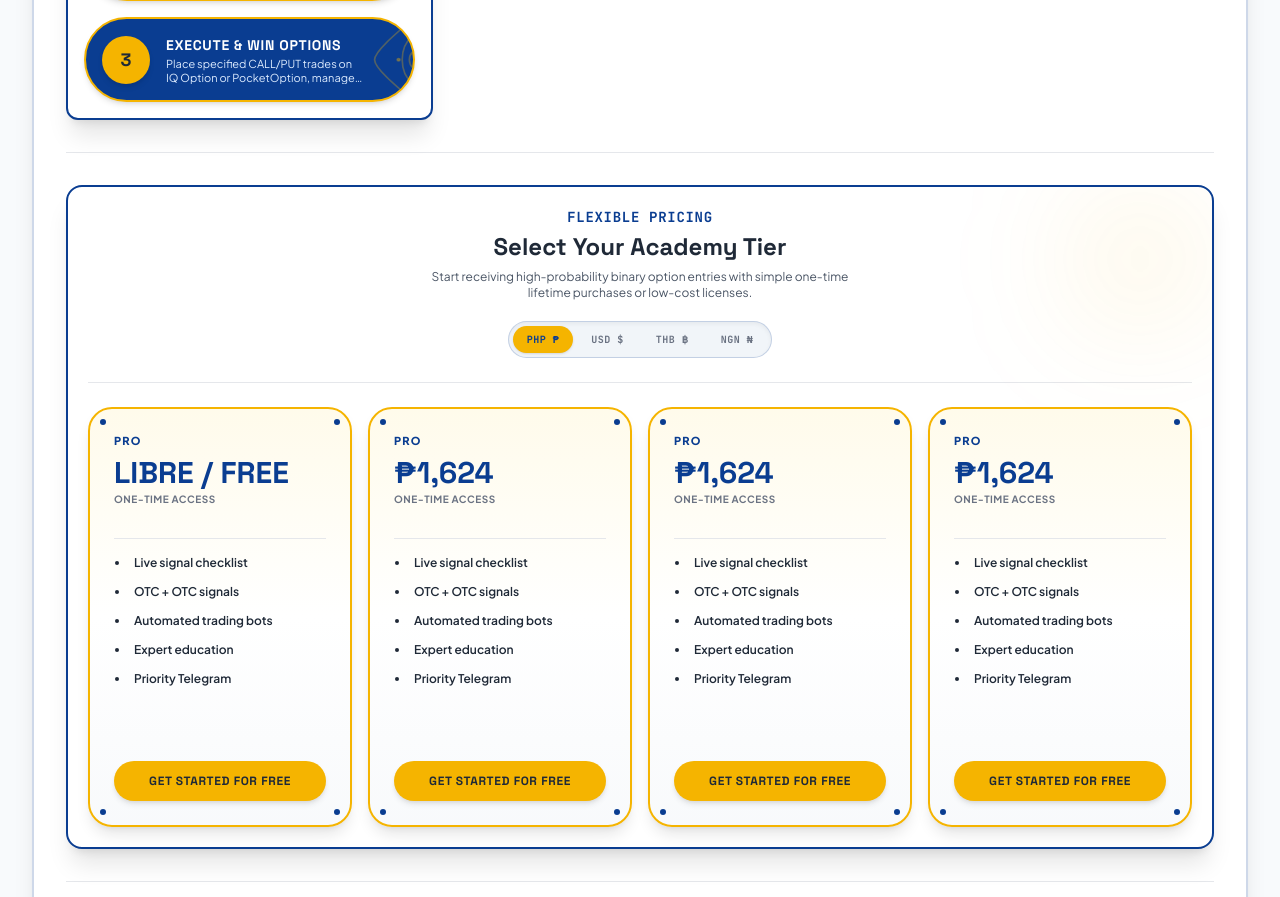
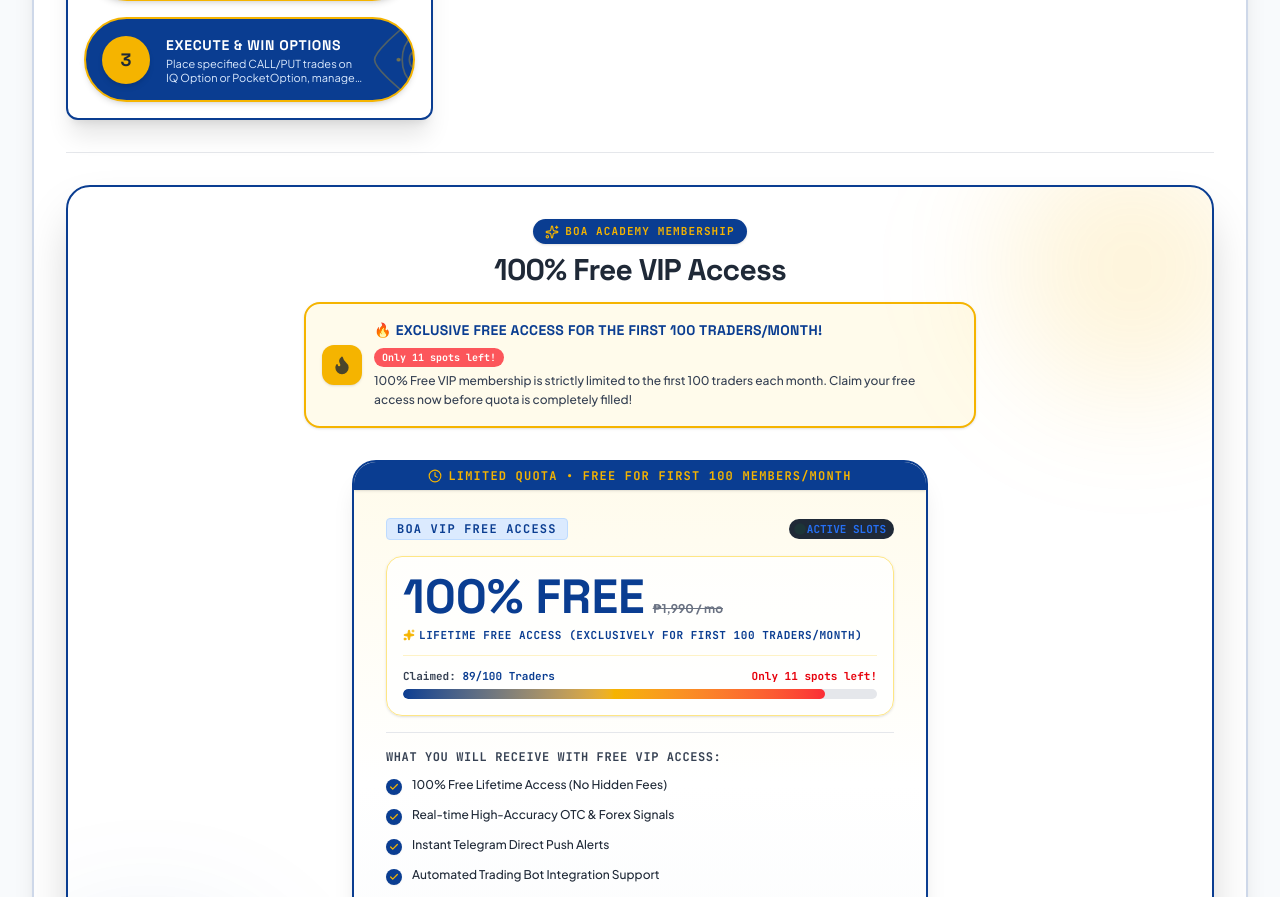
Before and after one commit to BOAINTER/Philippines1, a React (Vite) app: page / in a window 1280 px wide. Shown: the part 1880-2777 px from the top of the page. Built offline with nearby package versions, Linux system fonts and the light colour scheme.

Commit message:
feat: update to free pricing model
Consolidate pricing plans into a single free tier and update the UI to focus on VIP access and Telegram integration.

```diff
--- a/src/components/PricingSection.tsx
+++ b/src/components/PricingSection.tsx
@@ -1,144 +1,164 @@
 import { useState } from 'react';
 import { PricingPlan } from '../types';
-import { Check, Sparkles, RefreshCw } from 'lucide-react';
-import { motion, AnimatePresence } from 'motion/react';
+import { Check, Sparkles, Clock, AlertTriangle, ArrowRight, Flame } from 'lucide-react';
+import { motion } from 'motion/react';
 
 interface PricingSectionProps {
   plans: PricingPlan[];
   onSelectPlan: (planName: string) => void;
 }
 
-type Currency = 'USD' | 'PHP' | 'THB' | 'NGN';
-
-export default function PricingSection({ plans, onSelectPlan }: PricingSectionProps) {
-  const [currency, setCurrency] = useState<Currency>('PHP');
-
-  const getLocalizedPrice = (usdPrice: number, cur: Currency) => {
-    if (usdPrice === 0) {
-      return cur === 'PHP' ? 'LIBRE / FREE' : cur === 'THB' ? 'ฟรี' : 'FREE';
-    }
-    switch (cur) {
-      case 'PHP':
-        return `₱${(usdPrice * 56).toLocaleString()}`;
-      case 'NGN':
-        return `₦${(usdPrice * 1500).toLocaleString()}`;
-      case 'THB':
-        return `฿${(usdPrice * 35).toLocaleString()}`;
-      case 'USD':
-      default:
-        return `$${usdPrice}`;
-    }
+export default function PricingSection({ plans }: PricingSectionProps) {
+  const telegramUrl = 'https://t.me/+EQM592BjHx42MmM1';
+  const plan = plans[0] || {
+    id: 'plan_free',
+    name: 'BOA VIP FREE ACCESS',
+    price: 0,
+    period: 'Free for first 100 traders/month',
+    features: [
+      '100% Free Lifetime Access (No Hidden Fees)',
+      'Real-time High-Accuracy OTC & Forex Signals',
+      'Instant Telegram Direct Push Alerts',
+      'Automated Trading Bot Integration Support',
+      'Complete Academy Training & Risk Management Course',
+      '24/7 VIP Community Access & Master Bo Guidance'
+    ]
   };
 
+  // Quota calculation (e.g. 89 claimed out of 100)
+  const claimedCount = 89;
+  const totalSlots = 100;
+  const remainingSlots = totalSlots - claimedCount;
+
   return (
-    <div id="pricing" className="p-5 rounded-2xl border-2 border-[#0A3D91] bg-white shadow-xl relative overflow-hidden">
-      <div className="absolute top-0 right-0 w-36 h-36 bg-[#F5B400]/10 rounded-full blur-3xl pointer-events-none" />
+    <div id="pricing" className="p-6 sm:p-8 rounded-3xl border-2 border-[#0A3D91] bg-white shadow-2xl relative overflow-hidden">
+      {/* Background Glows */}
+      <div className="absolute -top-12 -right-12 w-64 h-64 bg-[#F5B400]/15 rounded-full blur-3xl pointer-events-none" />
+      <div className="absolute -bottom-12 -left-12 w-64 h-64 bg-[#0A3D91]/10 rounded-full blur-3xl pointer-events-none" />
 
       {/* Header */}
-      <div className="text-center pb-6 border-b border-gray-200 flex flex-col items-center">
-        <h2 className="text-sm font-mono font-bold uppercase tracking-wider text-[#0A3D91]">
-          Flexible Pricing
+      <div className="text-center pb-6 flex flex-col items-center max-w-2xl mx-auto">
+        <div className="inline-flex items-center gap-1.5 px-3 py-1 rounded-full bg-[#0A3D91] text-[#F5B400] text-[11px] font-mono font-bold tracking-widest uppercase mb-2 shadow-sm">
+          <Sparkles className="w-3.5 h-3.5 text-[#F5B400]" />
+          <span>BOA ACADEMY MEMBERSHIP</span>
+        </div>
+
+        <h2 className="text-2xl sm:text-3xl font-display font-extrabold text-[#1F2937] tracking-tight">
+          100% Free VIP Access
         </h2>
-        <h3 className="text-2xl font-display font-extrabold text-[#1F2937] mt-1">
-          Select Your Academy Tier
-        </h3>
-        <p className="text-xs text-gray-600 mt-1.5 max-w-md mx-auto">
-          Start receiving high-probability binary option entries with simple one-time lifetime purchases or low-cost licenses.
+
+        {/* Urgent Attention Notice for the 100 Free spots per month */}
+        <div className="mt-3.5 w-full bg-amber-50 border-2 border-[#F5B400] rounded-2xl p-3 sm:p-4 shadow-sm flex flex-col sm:flex-row items-center gap-3 text-left">
+          <div className="w-10 h-10 rounded-xl bg-[#F5B400] text-[#1F2937] flex items-center justify-center flex-shrink-0 shadow-sm">
+            <Flame className="w-5 h-5 fill-current animate-pulse" />
+          </div>
+          <div className="flex-1 text-center sm:text-left">
+            <div className="flex flex-wrap items-center justify-center sm:justify-start gap-2">
+              <span className="font-display font-black text-xs sm:text-sm text-[#0A3D91] uppercase tracking-wide">
+                🔥 Exclusive Free Access for the First 100 Traders/Month!
+              </span>
+              <span className="px-2 py-0.5 rounded-full bg-red-500 text-white font-mono font-bold text-[10px] animate-pulse">
+                Only {remainingSlots} spots left!
+              </span>
+            </div>
+            <p className="text-xs text-gray-700 font-medium mt-1 leading-relaxed">
+              100% Free VIP membership is strictly limited to the first 100 traders each month. Claim your free access now before quota is completely filled!
             </p>
-
-        {/* Currency Switcher Pill */}
-        <div className="mt-5 p-1 bg-slate-100 border border-[#0A3D91]/20 rounded-full flex gap-1 relative shadow-inner">
-          {(['PHP', 'USD', 'THB', 'NGN'] as Currency[]).map((cur) => {
-            const isActive = currency === cur;
-            return (
-              <button
-                key={cur}
-                onClick={() => setCurrency(cur)}
-                className={`px-3.5 py-1.5 rounded-full text-[10px] font-mono font-black uppercase tracking-wider cursor-pointer transition-colors relative z-10 ${
-                  isActive ? 'text-[#0A3D91]' : 'text-gray-500 hover:text-[#0A3D91]'
-                }`}
-              >
-                {isActive && (
-                  <motion.div
-                    layoutId="activeCurrencyPill"
-                    className="absolute inset-0 bg-[#F5B400] rounded-full -z-10 shadow-sm"
-                    transition={{ type: 'spring', stiffness: 380, damping: 28 }}
-                  />
-                )}
-                {cur === 'PHP' ? 'PHP ₱' : cur === 'USD' ? 'USD $' : cur === 'NGN' ? 'NGN ₦' : 'THB ฿'}
-              </button>
-            );
-          })}
+          </div>
         </div>
       </div>
 
-      {/* Plans Container */}
-      <div className="grid grid-cols-1 md:grid-cols-2 lg:grid-cols-4 gap-4 mt-6">
-        {plans.map((plan) => {
-          const displayPrice = getLocalizedPrice(plan.price, currency);
-          return (
+      {/* Single Featured Free Plan Card */}
+      <div className="max-w-xl mx-auto mt-2">
         <motion.div
-              key={plan.id}
           layout="position"
-              whileHover={{ y: -6, scale: 1.01 }}
+          whileHover={{ y: -4 }}
           transition={{ type: 'spring', stiffness: 300, damping: 20 }}
-              className="relative rounded-3xl border-2 border-[#F5B400] p-6 flex flex-col justify-between overflow-hidden bg-gradient-to-b from-[#FFFBEB] via-white to-slate-50 shadow-lg min-h-[420px]"
+          className="relative rounded-3xl border-2 border-[#0A3D91] p-6 sm:p-8 flex flex-col justify-between overflow-hidden bg-gradient-to-b from-[#FFFBEB] via-white to-slate-50 shadow-xl"
         >
-              {/* Corner Rivets */}
-              <div className="absolute top-2.5 left-2.5 w-1.5 h-1.5 rounded-full bg-[#0A3D91]" />
-              <div className="absolute top-2.5 right-2.5 w-1.5 h-1.5 rounded-full bg-[#0A3D91]" />
-              <div className="absolute bottom-2.5 left-2.5 w-1.5 h-1.5 rounded-full bg-[#0A3D91]" />
-              <div className="absolute bottom-2.5 right-2.5 w-1.5 h-1.5 rounded-full bg-[#0A3D91]" />
+          {/* Top Banner inside card */}
+          <div className="absolute top-0 right-0 left-0 bg-[#0A3D91] text-[#F5B400] py-1.5 text-center text-[10px] sm:text-xs font-mono font-black uppercase tracking-widest flex items-center justify-center gap-1.5 shadow-sm">
+            <Clock className="w-3.5 h-3.5 text-[#F5B400]" />
+            <span>LIMITED QUOTA &bull; Free for First 100 Members/Month</span>
+          </div>
 
-              <div>
-                <span className="text-[11px] font-sans font-black tracking-widest text-[#0A3D91] uppercase block">
+          <div className="pt-4">
+            <div className="flex items-center justify-between gap-2 mt-2">
+              <span className="text-xs font-mono font-extrabold tracking-widest text-[#0A3D91] uppercase px-2.5 py-0.5 rounded bg-blue-100 border border-blue-200">
                 {plan.name}
               </span>
+              <span className="text-[11px] font-mono font-bold text-emerald-700 bg-emerald-100 px-2 py-0.5 rounded-full flex items-center gap-1">
+                <span className="w-1.5 h-1.5 rounded-full bg-emerald-600 animate-ping" />
+                ACTIVE SLOTS
+              </span>
+            </div>
 
-                {/* Price block */}
-                <div className="my-2 flex flex-col items-start min-h-[64px]">
-                  <AnimatePresence mode="wait">
-                    <motion.span
-                      key={displayPrice}
-                      initial={{ opacity: 0, y: -4, scale: 0.95 }}
-                      animate={{ opacity: 1, y: 0, scale: 1 }}
-                      exit={{ opacity: 0, y: 4, scale: 0.95 }}
-                      transition={{ duration: 0.15 }}
-                      className="text-3xl font-display font-black text-[#0A3D91] leading-none select-none"
-                    >
-                      {displayPrice}
-                    </motion.span>
-                  </AnimatePresence>
-                  <span className="text-[10px] text-gray-500 font-sans font-bold uppercase tracking-wider mt-1">
-                    one-time access
+            {/* Big Price Block */}
+            <div className="my-4 flex flex-col items-start bg-white/80 border border-amber-200 rounded-2xl p-4 shadow-sm">
+              <div className="flex items-baseline gap-2">
+                <span className="text-4xl sm:text-5xl font-display font-black text-[#0A3D91] leading-none">
+                  100% FREE
                 </span>
+                <span className="text-xs text-gray-500 font-bold line-through">
+                  ₱1,990 / mo
+                </span>
+              </div>
+              <span className="text-[11px] text-[#0A3D91] font-mono font-bold uppercase tracking-wider mt-1.5 flex items-center gap-1">
+                <Sparkles className="w-3 h-3 text-[#F5B400] fill-[#F5B400]" />
+                Lifetime Free Access (Exclusively for first 100 traders/month)
+              </span>
+
+              {/* Progress bar of claimed spots */}
+              <div className="w-full mt-3 pt-3 border-t border-amber-100">
+                <div className="flex justify-between text-[11px] font-mono font-bold text-gray-700 mb-1">
+                  <span>Claimed: <strong className="text-[#0A3D91]">{claimedCount}/{totalSlots} Traders</strong></span>
+                  <span className="text-red-600 font-extrabold">Only {remainingSlots} spots left!</span>
+                </div>
+                <div className="w-full h-2.5 bg-gray-200 rounded-full overflow-hidden">
+                  <div
+                    className="h-full bg-gradient-to-r from-[#0A3D91] via-[#F5B400] to-red-500 rounded-full transition-all duration-500"
+                    style={{ width: `${(claimedCount / totalSlots) * 100}%` }}
+                  />
+                </div>
+              </div>
             </div>
 
             {/* Divider Line */}
             <div className="border-t border-gray-200 my-4 w-full" />
 
-                {/* Bullet points */}
-                <ul className="space-y-3.5 my-4 pl-4 list-disc text-[#1F2937]">
+            {/* Features list */}
+            <h4 className="text-xs font-mono font-extrabold uppercase tracking-wider text-gray-700 mb-2">
+              What you will receive with Free VIP Access:
+            </h4>
+            <ul className="space-y-3 my-3 text-[#1F2937]">
               {plan.features.map((feature, idx) => (
-                    <li key={idx} className="text-xs font-semibold text-[#1F2937] leading-tight pl-1">
-                      {feature}
+                <li key={idx} className="text-xs font-medium text-[#1F2937] flex items-start gap-2.5">
+                  <div className="w-4 h-4 rounded-full bg-[#0A3D91] text-[#F5B400] flex items-center justify-center flex-shrink-0 mt-0.5 shadow-xs">
+                    <Check className="w-2.5 h-2.5 stroke-[3]" />
+                  </div>
+                  <span className="leading-snug">{feature}</span>
                 </li>
               ))}
             </ul>
           </div>
 
           {/* Call to Action Button */}
+          <div className="mt-6 pt-4 border-t border-gray-200 flex flex-col gap-2">
             <a
-                href="https://t.me/+EQM592BjHx42MmM1"
+              id="claim-free-pricing-btn"
+              href={telegramUrl}
               target="_blank"
               rel="noopener noreferrer"
-                className="w-full py-3 bg-[#F5B400] text-[#1F2937] hover:bg-[#e0a400] rounded-full font-display font-black text-xs tracking-wider uppercase shadow-md transition active:scale-[0.98] cursor-pointer mt-4 text-center block"
+              className="w-full py-3.5 sm:py-4 bg-[#F5B400] hover:bg-[#e0a400] text-[#1F2937] rounded-full font-display font-black text-xs sm:text-sm tracking-wider uppercase shadow-lg transition active:scale-[0.98] cursor-pointer flex items-center justify-center gap-2 group"
             >
-                Get Started for Free
+              <span>Claim Free Access on Telegram Now</span>
+              <ArrowRight className="w-4 h-4 text-[#1F2937] group-hover:translate-x-1 transition" />
             </a>
+            <p className="text-[10px] text-center text-gray-500 font-mono">
+              ⚡ Instant Free Join &bull; No Hidden Fees &bull; Direct Access to Master Bo
+            </p>
+          </div>
         </motion.div>
-          );
-        })}
       </div>
     </div>
   );
--- a/src/data.ts
+++ b/src/data.ts
@@ -165,57 +165,16 @@
 export const pricingPlans: PricingPlan[] = [
   {
     id: 'plan_free',
-    name: 'PRO',
+    name: 'BOA VIP FREE ACCESS',
     price: 0,
-    period: 'one-time payment',
+    period: 'Free for the first 100 traders/month',
     features: [
-      'Live signal checklist',
-      'OTC + OTC signals',
-      'Automated trading bots',
-      'Expert education',
-      'Priority Telegram'
-    ],
-    color: 'border-gold-500'
-  },
-  {
-    id: 'plan_pro1',
-    name: 'PRO',
-    price: 29,
-    period: 'one-time payment',
-    features: [
-      'Live signal checklist',
-      'OTC + OTC signals',
-      'Automated trading bots',
-      'Expert education',
-      'Priority Telegram'
-    ],
-    color: 'border-gold-500'
-  },
-  {
-    id: 'plan_pro2',
-    name: 'PRO',
-    price: 29,
-    period: 'one-time payment',
-    features: [
-      'Live signal checklist',
-      'OTC + OTC signals',
-      'Automated trading bots',
-      'Expert education',
-      'Priority Telegram'
-    ],
-    color: 'border-gold-500'
-  },
-  {
-    id: 'plan_pro3',
-    name: 'PRO',
-    price: 29,
-    period: 'one-time payment',
-    features: [
-      'Live signal checklist',
-      'OTC + OTC signals',
-      'Automated trading bots',
-      'Expert education',
-      'Priority Telegram'
+      '100% Free Lifetime Access (No Hidden Fees)',
+      'Real-time High-Accuracy OTC & Forex Signals',
+      'Instant Telegram Direct Push Alerts',
+      'Automated Trading Bot Integration Support',
+      'Complete Academy Training & Risk Management Course',
+      '24/7 VIP Community Access & Master Bo Guidance'
     ],
     color: 'border-gold-500'
   }
```
Lines whose indentation alone changed are shown as unchanged.
